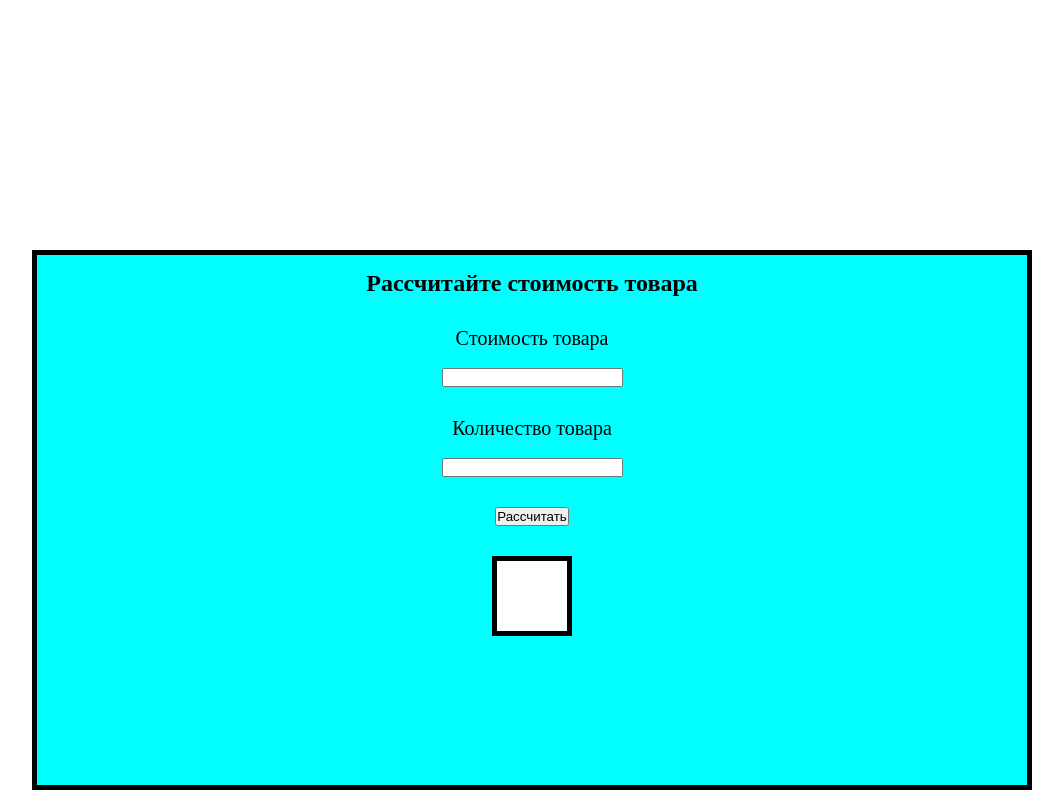
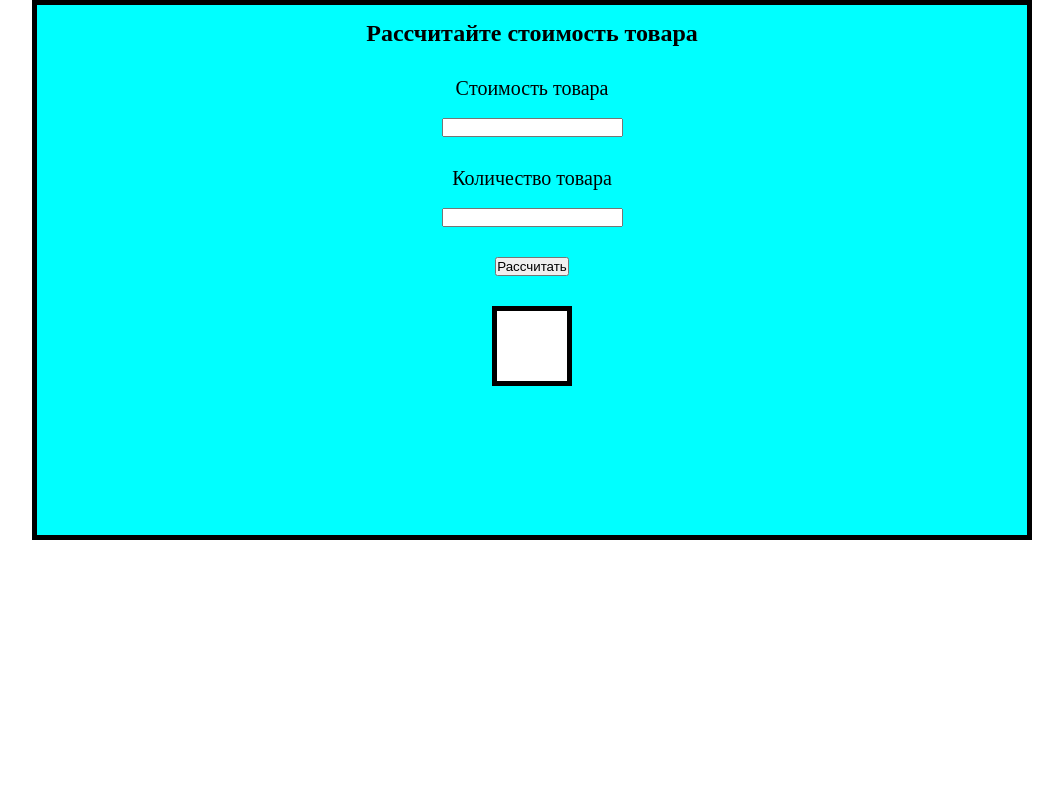
Before and after one commit to Gavranek/web-5, a plain HTML site: page index.html in a window 1280 px wide. Shown: the whole page, without its empty margins (108-1171 px from the left). Drawn offline with Linux system fonts and the light colour scheme.

Commit message:
Update index.html

```diff
--- a/index.html
+++ b/index.html
@@ -8,7 +8,6 @@
     <link rel="stylesheet" href="style.css" />
   </head>
   <body>
-    <header><div></div></header>
     <div class="main">
       <div class="logo"><h2>Рассчитайте стоимость товара</h2></div>
       <form action="">
```
